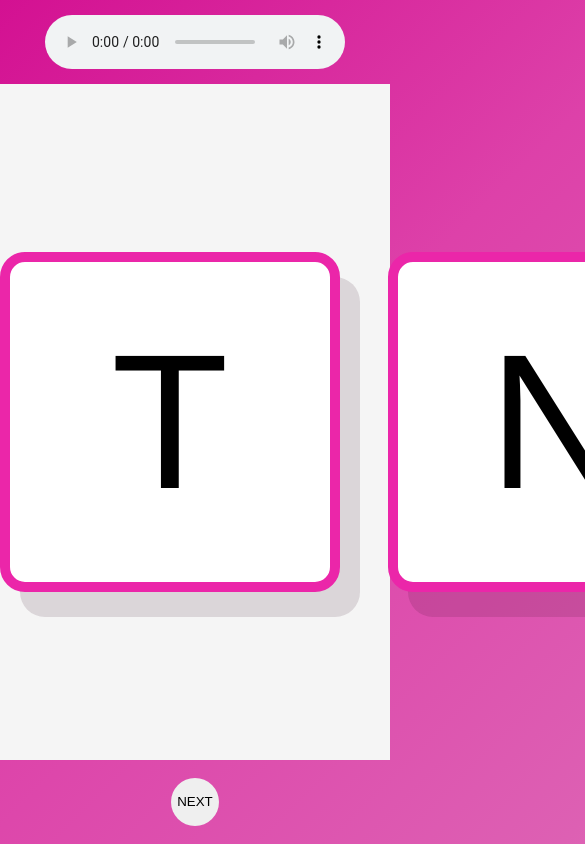
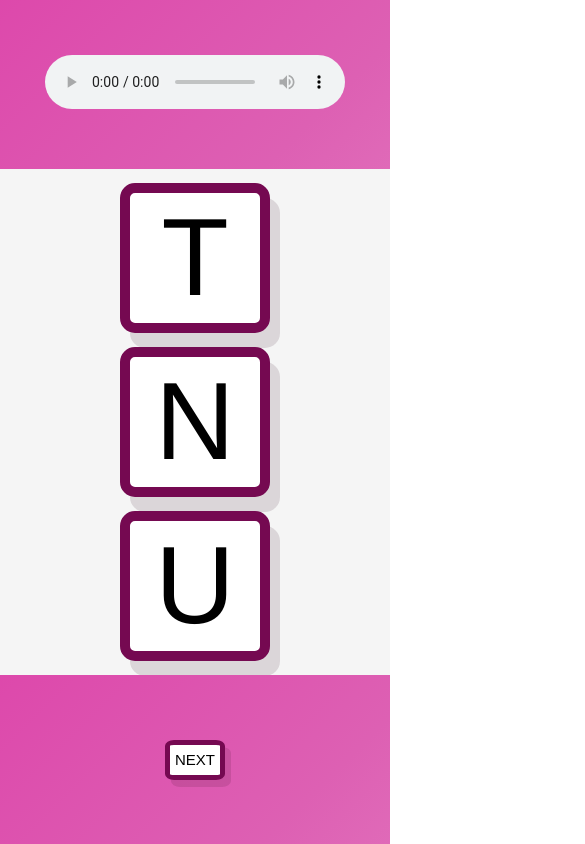
Before and after one commit to PizzaDay/AlphabetGame, a plain HTML site: page index.html in a window 390 px wide. Shown: the top 844 px of the page, 585 px wide, since content can reach past the window. Drawn offline with Linux system fonts and the light colour scheme.

Commit message:
Rewrote UI / made responsive for mobile
Rewrote UI to be more responsive with CSS grid / flexbox. Used media queries to make responsive for phone and tablet

```diff
--- a/index.html
+++ b/index.html
@@ -1,25 +1,35 @@
 <!DOCTYPE html>
 <html lang="en">
 <head>
-    <meta charset="UTF-8">
-    <meta name="viewport" content="width=device-width, initial-scale=1.0">
-    <meta http-equiv="X-UA-Compatible" content="ie=edge">
-    <title>Alphabet Game</title>
-    <link rel="stylesheet" href="style.css">
+	<meta charset="UTF-8">
+	<meta name="viewport" content="width=device-width, initial-scale=1.0">
+	<title>Document</title>
+	<link rel="stylesheet" href="style.css">
 </head>
 <body>
-    <h3><audio controls autoplay id='findLetterAudio'></audio></h3>
-    <ul id=container>
-        <li></li>
-        <li></li>
-        <li></li>
-    </ul>
 
-    <div id='buttonContainer'>
-        <button>Next</button>
-    </div>
+	<div id="wrapper">
+		<div id="banner">
+			<div id="h1Container">
+				<h1><audio controls autoplay id="findLetterAudio"></audio></h1>
+			</div>
+		</div>
 
+		<div id="gamefield">
+				<ul>
+					<li id="tile1">A</li>
+					<li id="tile2">B</li>
+					<li id="tile3">C</li>
+				</ul>
+		</div>
 
-    <script src="script.js"></script>
+		<div id="footer">
+			<div id="buttonContainer">
+				<button>NEXT</button>
+			</div>
+		</div>
+	</div>
+
+	<script src="script.js"></script>
 </body>
 </html>
--- a/script.js
+++ b/script.js
@@ -1,3 +1,8 @@
+Window.onresize = function() {
+    document.body.height = window.innerHeight;
+}
+
+Window.onresize();
 
 /* Future Implementations
 Make elements not interactive after selected
@@ -11,9 +16,8 @@ Color scheme changes every game
 
 
 const li = document.querySelectorAll("li");
-const span = document.querySelector("h3 span");
 const button = document.querySelector("button");
-const h3 = document.querySelector("h3");
+const h1 = document.querySelector("h1");
 let audio = document.querySelector("#findLetterAudio");
 
 const alphabet = ["A", "B", "C", "D", "E", "F", "G", "H", "I", "J", "K", "L", "M", "N", "O", "P", "Q", "R", "S", "T", "U", "V", "W", "X", "Y", "Z"];
@@ -80,7 +84,8 @@ function removeClasses(){
 }
 
 function letterChecker(event){
-  if(event.target.innerHTML === chosenLetter) {
+    console.log(event.target.tagName);
+    if(event.target.innerHTML === chosenLetter) {
     allNotIt();
     event.target.classList.remove("notIt");
     event.target.classList.add("it");
--- a/style.css
+++ b/style.css
@@ -1,15 +1,120 @@
-*{
-    margin: 0px;
-    padding: 0px;
+
+* {
+  margin: 0;
+  padding: 0;
+}
+:root {
+    --tile-size: 15rem;
+    --tile-font-size: 11rem;
+    --button-width: 6rem;
+    --button-height: 4rem;
+    --button-font-size: 1.5rem;
+    font-size: 10px;
 }
 
 body {
-    font-family: Helvetica;
+    font-family: Helvetica, sans-serif;
+}
+
+#wrapper {
+    position: fixed;
+    height: 100vh;
+    width: 100vw;
+    display: grid;
+    grid-template-rows: [banner] 20% [gamefield] 60% [footer] 20%;
+}
+
+#banner, #gamefield, #footer {
+  grid-column-start: 1;
+  grid-column-end: 8;
+}
+
+#banner {
+  grid-row-start: [banner];
+}
+
+#gamefield {
+  background-color: whitesmoke;
+  grid-row-start: [gamefield];
+}
+
+
+#footer {
+  grid-row-start: [footer];
+}
+
+#buttonContainer, #h1Container {
+    height: 100%;
+    display: flex;
+    flex-direction: row;
+    align-items: center;
+    justify-content: center;
+}
+
+button {
+    width: var(--button-width);
+    height: var(--button-height);
+    font-size: var(--button-font-size);
+    border: 0.5rem solid #750951;
+    border-radius: 15%;
+    background-color: white;
+    box-shadow: 0.6rem 0.7rem #33092521;
+
+}
+
+ ul {
+    display: grid;
+    height: 100%;
+    list-style: none;
+    grid-template-columns: auto var(--tile-size) auto var(--tile-size) auto var(--tile-size) auto;
+    grid-template-rows: auto var(--tile-size) auto;
+}
+
+#tile1, #tile2, #tile3 {
+    grid-row-start: 2;
+
+}
+
+#tile1 {
+    grid-column-start: 2;
+}
+
+#tile2 {
+    grid-column-start: 4;
+}
+
+#tile3 {
+    grid-column-start: 6;
+}
+
+li {
+    border: 1rem solid #750951;
+    border-radius: 10%;
+    background-color: white;
+    box-shadow: 1rem 1.5rem #33092521;
+    display: flex;
+    justify-content: center;
+    font-size: var(--tile-font-size);
+}
+
+.notIt {
+    background-color: gray;
+    border-radius: 10%;
+    border: 1rem solid darkslategray;
+    color: darkslategray;
+}
+
+.it {
+    border-color: rgba(143, 143, 143, 0.5);
+}
+
+
+#h1Container, #buttonContainer, .it {
+
     background: repeating-linear-gradient(-45deg,#e98cca 0%, #dd60b3 7.14%, #dd41a9 14.28%, #d30f91 21.42%, #880a5e 28.56%, #dd41a9 35.7%, #dd60b3 42.84%, #e98cca 50%);
-    background-size: 5000px 5000px;
+    background-size: 4000px 4000px;
     overflow: hidden;
-    animation: slide 8s infinite linear forwards;
-
+    animation: slide 7s infinite ease-in-out forwards;
 }
 
 @keyframes slide {
@@ -21,70 +126,39 @@ body {
     }
   }
 
-h3 {
-    display: flex;
-    justify-content: center;
-    align-items: center;
-    height: 10vh;
-    width: 100vw;
-    max-width: 100%;
+@media only screen and (orientation: portrait) {
+    ul {
+
+        grid-template-rows: auto var(--tile-size) auto var(--tile-size) auto var(--tile-size) auto;
+        grid-template-columns: auto var(--tile-size) auto;
+    }
+    #tile1, #tile2, #tile3 {
+        grid-column-start: 2;
+
+    }
+    #tile1 {
+        grid-row-start: 2;
     }
 
-ul {
-    background: whitesmoke;
-    display: inline-grid;
-    grid-template-columns: 1fr 1fr 1fr;
-    grid-template-rows: auto;
-    gap: 3em;
-    height: 80vh;
-    width: 100vw;
-    align-items: center;
+    #tile2 {
+        grid-row-start: 4;
     }
 
-li {
-    display: flex;
-    justify-self: center;
-    justify-content: center;
-    align-items: center;
-    font-size: 12rem;
-    text-decoration: none;
-    text-transform: uppercase;
-    list-style: none;
-    width: 20rem;
-    height: 20rem;
-    border: 10px solid #eb26a9;
-    border-radius: 25px;
-    background-color: white;
-    box-shadow: 20px 25px #33092521;
+    #tile3 {
+        grid-row-start: 6;
+    }
 }
 
-#buttonContainer {
-    display: flex;
-    justify-content: center;
-    align-items: center;
-    height: 10vh;
-    width: 100vw;
-    max-width: 100%;
+@media only screen and (min-width: 600px) and (orientation: portrait){
+    :root {
+        font-size: 16px;
+
+    }
 }
 
-button {
-    text-transform: uppercase;
-    width: 3rem;
-    height: 3rem;
-    border-style: none;
-    border-radius: 25px;
+@media only screen and (min-width: 900px) and (orientation: landscape){
+    :root {
+        font-size: 25px;
 
     }
-
-.notIt {
-    background-color: gray;
-    border: 10px solid darkslategray;
-    color: darkslategray;
 }
-
-.it {
-    background: repeating-linear-gradient(-45deg,#e98cca 0%, #dd60b3 7.14%, #dd41a9 14.28%, #d30f91 21.42%, #880a5e 28.56%, #dd41a9 35.7%, #dd60b3 42.84%, #e98cca 50%);
-    background-size:600vw 600vw;
-    -webkit-animation:'slide' 4s infinite linear forwards;
-    border-color: rgba(143, 143, 143, 0.5);
-}
```
Lines whose indentation alone changed are shown as unchanged.
